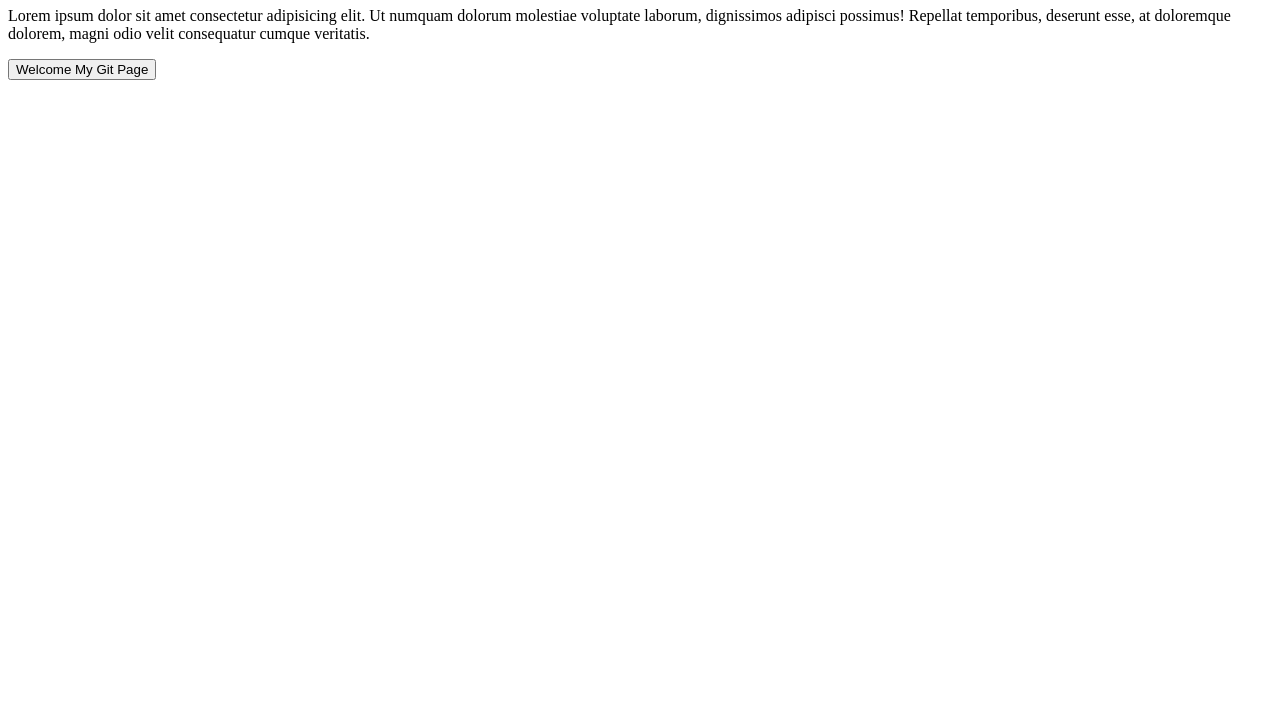
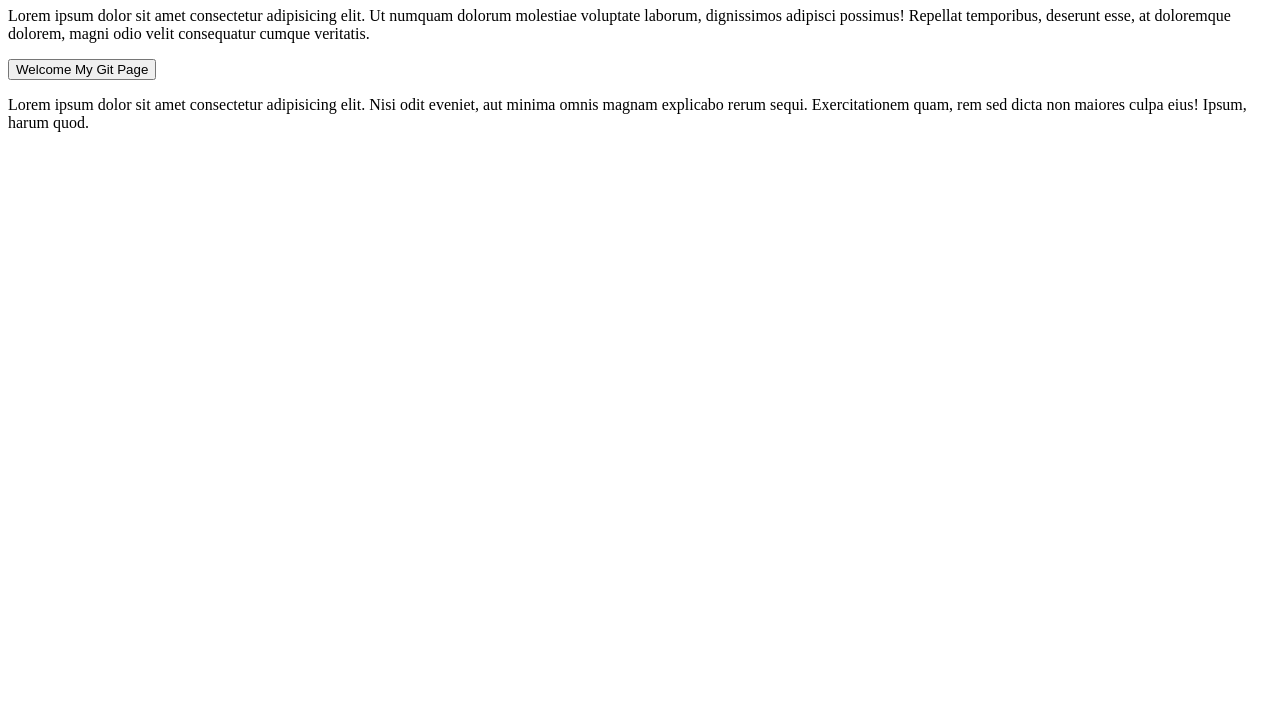
Before and after one commit to htetshinelynn/Project, a plain HTML site: page index.html in a window 1280 px wide. Shown: the part 73-800 px from the top of the page. Drawn offline with Linux system fonts and the light colour scheme.

Commit message:
sec button

```diff
--- a/index.html
+++ b/index.html
@@ -11,5 +11,7 @@
     <p>Lorem ipsum dolor sit amet consectetur adipisicing elit. Ut numquam dolorum molestiae voluptate laborum, dignissimos adipisci possimus! Repellat temporibus, deserunt esse, at doloremque dolorem, magni odio velit consequatur cumque veritatis.</p>
 
     <button>Welcome My Git Page</button>
+
+    <p>Lorem ipsum dolor sit amet consectetur adipisicing elit. Nisi odit eveniet, aut minima omnis magnam explicabo rerum sequi. Exercitationem quam, rem sed dicta non maiores culpa eius! Ipsum, harum quod.</p>
 </body>
 </html>
```
